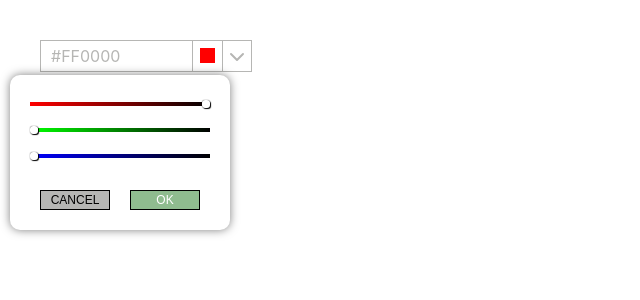
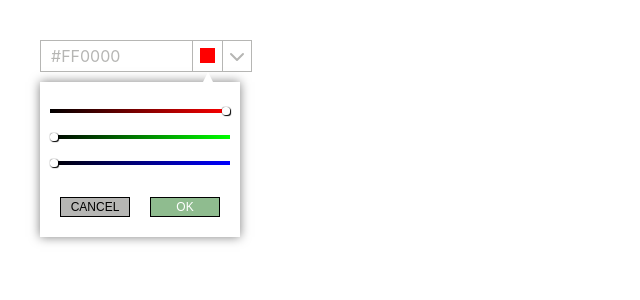
Before and after one commit to a-nn-a-bychkova/color-picker, a React (Create React App) app: page / in a window 1280 px wide. Both pictures are taken after a click on the element 207 px from the left and 56 px from the top of the page. Shown: the top 300 px of the page, without its empty margins (0-640 px from the left). Built offline with nearby package versions, Linux system fonts and the light colour scheme.

Commit message:
adds markup triangle, deletes unneeded callbacks

```diff
--- a/package.json
+++ b/package.json
@@ -6,14 +6,12 @@
     "@testing-library/jest-dom": "^5.14.1",
     "@testing-library/react": "^11.2.7",
     "@testing-library/user-event": "^12.8.3",
-    "color-convert": "^2.0.1",
     "gh-pages": "^3.2.3",
     "prop-types": "^15.7.2",
     "react": "^17.0.2",
     "react-dom": "^17.0.2",
     "react-feather": "^2.0.9",
     "react-scripts": "4.0.3",
-    "uuid": "^8.3.2",
     "web-vitals": "^1.1.2"
   },
   "scripts": {
--- a/src/Components/App.js
+++ b/src/Components/App.js
@@ -1,29 +1,23 @@
-import { useState, useEffect } from 'react';
+import { useState } from 'react';
 import './App.css';
 import ColorPicker from './ColorPicker';
 
 function App() {
   const [value, setValue] = useState('#ff0000');
-  const [colors, setColors] = useState([]);
-
-  useEffect(() => {}, [value]);
+  const [colors, setColors] = useState(['#ff0000']);
 
   function handleOnChange(color) {
     setValue(color);
+    if (!colors.includes(color)) {
+      setColors(colors.concat(color));
+    }
+
     localStorage.setItem('value', value);
-  }
-  function handleChangePalette(newColor) {
-    setColors([...colors, newColor]);
   }
 
   return (
     <div className="App">
-      <ColorPicker
-        onChange={handleOnChange}
-        colors={colors}
-        value={value}
-        onChangePalette={handleChangePalette}
-      />
+      <ColorPicker onChange={handleOnChange} colors={colors} value={value} />
     </div>
   );
 }
--- a/src/Components/ColorPicker/ColorPicker.js
+++ b/src/Components/ColorPicker/ColorPicker.js
@@ -5,7 +5,7 @@ import Palette from '../Palette';
 import UserPalette from '../UserPalette';
 import PropTypes from 'prop-types';
 
-function ColorPicker({ value, onChange, colors, onChangePalette }) {
+function ColorPicker({ value, onChange, colors }) {
   const [showPalette, setShowPalette] = useState(false);
   const [showUserPalette, setShowUserPalette] = useState(false);
   const [squareColor, setSquareColor] = useState(value);
@@ -52,13 +52,14 @@ function ColorPicker({ value, onChange, colors, onChangePalette }) {
     toggleUserPalette();
   };
 
+  const dismissDropdowns = () => {
+    setShowPalette(false);
+    setShowUserPalette(false);
+  };
+
   const handleColorChange = color => {
     onChange(color);
-  };
-
-  const addToPalette = color => {
-    onChangePalette(color);
-    setSquareColor(color);
+    dismissDropdowns();
   };
 
   const handleTemporaryColorChange = tempColor => {
@@ -68,7 +69,9 @@ function ColorPicker({ value, onChange, colors, onChangePalette }) {
   return (
     <div className={style.Container} ref={elRef}>
       <div className={style.Menu}>
-        <div className={style.Number}>{squareColor}</div>
+        <div className={style.Number} onClick={dismissDropdowns}>
+          {squareColor}
+        </div>
         <div className={style.Square} onClick={handleSquareClick}>
           <div
             style={{ backgroundColor: squareColor }}
@@ -83,17 +86,15 @@ function ColorPicker({ value, onChange, colors, onChangePalette }) {
       {showPalette && (
         <Palette
           value={value}
-          togglePalette={togglePalette}
           onColorChange={handleColorChange}
-          addColorToUsersPalette={addToPalette}
           onTemporaryColorChange={handleTemporaryColorChange}
+          onCancelColorSelection={dismissDropdowns}
         />
       )}
       {showUserPalette && (
         <UserPalette
           colors={colors}
           onColorChange={handleColorChange}
-          toggleUserPalette={toggleUserPalette}
           onTemporaryColorChange={handleTemporaryColorChange}
         />
       )}
@@ -103,8 +104,7 @@ function ColorPicker({ value, onChange, colors, onChangePalette }) {
 export default ColorPicker;
 
 ColorPicker.propTypes = {
-  value: PropTypes.string,
-  colors: PropTypes.arrayOf(PropTypes.string),
-  onChahge: PropTypes.func,
-  onChangePalette: PropTypes.func,
+  value: PropTypes.string.isRequired,
+  colors: PropTypes.arrayOf(PropTypes.string).isRequired,
+  onChange: PropTypes.func.isRequired,
 };
--- a/src/Components/Palette/Palette.js
+++ b/src/Components/Palette/Palette.js
@@ -5,9 +5,8 @@ import PropTypes from 'prop-types';
 function Palette({
   value,
   onColorChange,
-  addColorToUsersPalette,
-  togglePalette,
   onTemporaryColorChange,
+  onCancelColorSelection,
 }) {
   const [red, setRed] = useState(parseInt(value.slice(1, 3), 16));
   const [green, setGreen] = useState(parseInt(value.slice(3, 5), 16));
@@ -16,17 +15,10 @@ function Palette({
 
   useEffect(() => {
     onTemporaryColorChange(color);
-  }, [color, setColor, value, onTemporaryColorChange]);
-
-  function handleChangeRed(e) {
-    e.preventDefault();
-    let newRed = e.target.value;
-    setRed(newRed);
-    setColor(convertColors([newRed, green, blue]));
-  }
+  }, [color, value, onTemporaryColorChange]);
 
   function convertColors(rgb) {
-    let hex =
+    const hex =
       '#' +
       rgb
         .map(function (x) {
@@ -37,15 +29,23 @@ function Palette({
     return hex;
   }
 
+  function handleChangeRed(e) {
+    e.preventDefault();
+    const newRed = e.target.value;
+    setRed(newRed);
+    setColor(convertColors([newRed, green, blue]));
+  }
+
   function handleChangeGreen(e) {
     e.preventDefault();
-    let newGreen = e.target.value;
+    const newGreen = e.target.value;
     setGreen(newGreen);
     setColor(convertColors([red, newGreen, blue]));
   }
+
   function handleChangeBlue(e) {
     e.preventDefault();
-    let newBlue = `${e.target.value}`;
+    const newBlue = e.target.value;
     setBlue(newBlue);
     setColor(convertColors([red, green, newBlue]));
   }
@@ -53,20 +53,18 @@ function Palette({
   const handleCancelBtnClick = event => {
     event.preventDefault();
     onTemporaryColorChange(value);
-    togglePalette();
+    onCancelColorSelection();
   };
 
   const handleOKClick = event => {
     event.preventDefault();
-    let chosenColor = color;
-    addColorToUsersPalette(chosenColor);
-    onColorChange(chosenColor);
-    onTemporaryColorChange(chosenColor);
-    togglePalette();
+    onColorChange(color);
+    onTemporaryColorChange(color);
   };
 
   return (
     <div className={style.Container}>
+      <div className={style.Triangle}></div>
       <div className={style.Slider}>
         <input
           type="range"
@@ -118,10 +116,10 @@ function Palette({
 }
 
 export default Palette;
+
 Palette.propTypes = {
-  value: PropTypes.string,
-  togglePalette: PropTypes.func,
-  onColorChange: PropTypes.func,
-  addColorToUsersPalette: PropTypes.func,
-  onTemporaryColorChange: PropTypes.func,
+  value: PropTypes.string.isRequired,
+  onColorChange: PropTypes.func.isRequired,
+  onTemporaryColorChange: PropTypes.func.isRequired,
+  onCancelColorSelection: PropTypes.func.isRequired,
 };
--- a/src/Components/Palette/Palette.module.css
+++ b/src/Components/Palette/Palette.module.css
@@ -3,17 +3,16 @@
   flex-direction: column;
   align-items: center;
   justify-content: space-between;
-  width: 220px;
+  width: 200px;
   height: 120px;
   z-index: 2;
   position: absolute;
-  top: 35px;
-  left: -30px;
+  top: 42px;
+  left: 0px;
   padding-top: 15px;
   padding-bottom: 20px;
   background-color: #ffffff;
   color: #ffffff;
-  border-radius: 10px;
   box-shadow: 0 0 10px rgba(0, 0, 0, 0.5);
 }
 
@@ -53,7 +52,7 @@
   appearance: none;
   width: 180px;
   height: 4px;
-  background: linear-gradient(to right, #ff0000, #000000);
+  background: linear-gradient(to left, #ff0000, #000000);
   cursor: pointer;
   margin-bottom: 10px;
 }
@@ -62,14 +61,14 @@
   appearance: none;
   width: 180px;
   height: 4px;
-  background: linear-gradient(to right, #00ff00, #000000);
+  background: linear-gradient(to left, #00ff00, #000000);
   margin-bottom: 10px;
 }
 .blueInput {
   appearance: none;
   width: 180px;
   height: 4px;
-  background: linear-gradient(to right, #0000ff, #000000);
+  background: linear-gradient(to left, #0000ff, #000000);
 }
 
 .redInput::-webkit-slider-thumb,
@@ -104,3 +103,13 @@
   background: #ffffff;
   cursor: pointer;
 }
+.Triangle {
+  position: absolute;
+  top: -10px;
+  left: 163px;
+  width: 0;
+  height: 0;
+  border-left: 5px solid transparent;
+  border-right: 5px solid transparent;
+  border-bottom: 10px solid #ffffff;
+}
--- a/src/Components/UserPalette/UserPalette.js
+++ b/src/Components/UserPalette/UserPalette.js
@@ -1,55 +1,39 @@
-import { useEffect } from 'react';
 import style from './UserPalette.module.css';
-import { v4 as uuidv4 } from 'uuid';
 import PropTypes from 'prop-types';
 
-function UserPalette({
-  colors,
-  toggleUserPalette,
-  onColorChange,
-  onTemporaryColorChange,
-}) {
-  useEffect(() => {}, []);
-
-  const handleClickChooseColor = event => {
+function UserPalette({ colors, onColorChange, onTemporaryColorChange }) {
+  function handleClickChooseColor(color, event) {
     event.preventDefault();
-    onColorChange(event.target.innerText);
-    onTemporaryColorChange(event.target.innerText);
-    toggleUserPalette();
-  };
+    onColorChange(color);
+    onTemporaryColorChange(color);
+  }
 
   return (
     <div className={style.Container}>
+      <div className={style.Triangle}></div>
       <h2 className={style.Text}>Your color collection</h2>
-      {colors && (
       <ul className={style.List}>
         {colors.map(color => (
           <li
-              key={uuidv4()}
+            key={color}
             className={style.Item}
-              onClick={handleClickChooseColor}
+            onClick={handleClickChooseColor.bind(this, color)}
           >
             <h2 className={style.ItemText}>{color}</h2>
             <div
-                style={{
-                  width: '15px',
-                  height: '15px',
-                  backgroundColor: color,
-                  border: '1px solid #b6b6b4',
-                }}
+              style={{ backgroundColor: color }}
+              className={style.Square}
             ></div>
           </li>
         ))}
       </ul>
-      )}
     </div>
   );
 }
 export default UserPalette;
 
 UserPalette.propTypes = {
-  colors: PropTypes.arrayOf(PropTypes.string),
-  onColorChange: PropTypes.func,
-  toggleUserPalette: PropTypes.func,
-  onTemporaryColorChange: PropTypes.func,
+  colors: PropTypes.arrayOf(PropTypes.string).isRequired,
+  onColorChange: PropTypes.func.isRequired,
+  onTemporaryColorChange: PropTypes.func.isRequired,
 };
--- a/src/Components/UserPalette/UserPalette.module.css
+++ b/src/Components/UserPalette/UserPalette.module.css
@@ -1,19 +1,18 @@
 .Container {
   z-index: 2;
   position: absolute;
-  top: 35px;
-  left: 10px;
+  top: 42px;
+  left: 60px;
   background-color: #ffffff;
-  width: 180px;
+  width: 150px;
   color: #ffffff;
   text-align: center;
-  border-radius: 10px;
   font-family: sans-serif;
-  padding: 10px;
   border: 1px solid #b6b6b4;
+  box-shadow: 0 0 10px rgba(0, 0, 0, 0.5);
 }
 .List {
-  width: 100px;
+  width: 150px;
   display: flex;
   flex-direction: column;
   justify-content: space-between;
@@ -24,27 +23,40 @@
   font-size: 12px;
   color: #b6b6b4;
 }
+
 .Item {
   display: flex;
   font-size: 12px;
   list-style: none;
-  color: #b6b6b4;
-  justify-content: space-between;
+  color: #85857c;
+  justify-content: center;
   align-items: center;
-  height: 20px;
+  height: 30px;
   margin-bottom: 10px;
 }
-.Item:hover {
-  background-color: #0000ff;
+
+.Item:hover,
+Item:focus {
+  background-color: #b6b6d4;
+  color: #ffffff;
 }
+
 .ItemText {
   margin: 0 10px 0 0;
 }
-.TipTriangle {
+.Square {
+  width: 15px;
+  height: 15px;
+  border: 1px solid #b6b6b4;
+}
+
+.Triangle {
   position: absolute;
+  top: -10px;
+  left: 130px;
   width: 0;
   height: 0;
-  border-left: 10px solid transparent;
-  border-right: 10px solid transparent;
-  border-bottom: 20px solid red;
+  border-left: 5px solid transparent;
+  border-right: 5px solid transparent;
+  border-bottom: 10px solid #ffffff;
 }
```
Also changed, not shown: 1 other file (tests, documents, lock files or other folders). Lines whose indentation alone changed are shown as unchanged.
